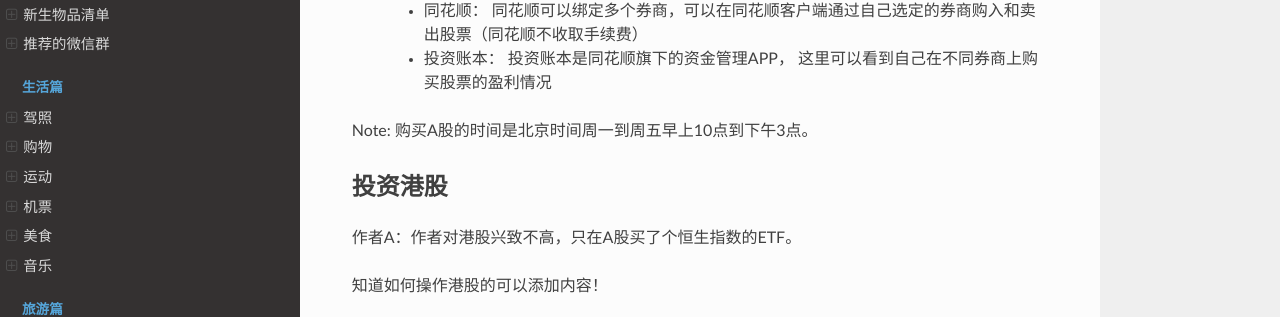
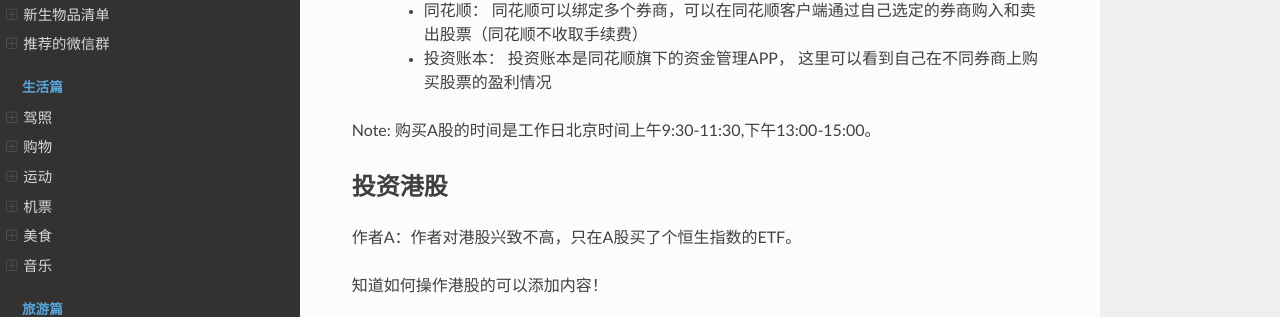
Before and after one commit to guochengqian/KAUSTian_Handbook_CN, a Sphinx documentation site: the page built from docs/content/finance/investment.rst, in a window 1280 px wide and 900 px high, scrolled down 3003 px. Shown: the part 137-454 px from the top of the window. Built offline with Sphinx 7.4.7 and the Read the Docs theme 2.0.0, drawn with Linux system fonts in a browser that asks for light colours.

Commit message:
Fixed trading hours in Chinese stock market

```diff
--- a/docs/content/finance/investment.rst
+++ b/docs/content/finance/investment.rst
@@ -102,7 +102,7 @@
     * 同花顺： 同花顺可以绑定多个券商，可以在同花顺客户端通过自己选定的券商购入和卖出股票（同花顺不收取手续费）
     * 投资账本： 投资账本是同花顺旗下的资金管理APP， 这里可以看到自己在不同券商上购买股票的盈利情况
 
-Note: 购买A股的时间是北京时间周一到周五早上10点到下午3点。
+Note: 购买A股的时间是工作日北京时间上午9:30-11:30,下午13:00-15:00。
 
 
 投资港股
```
